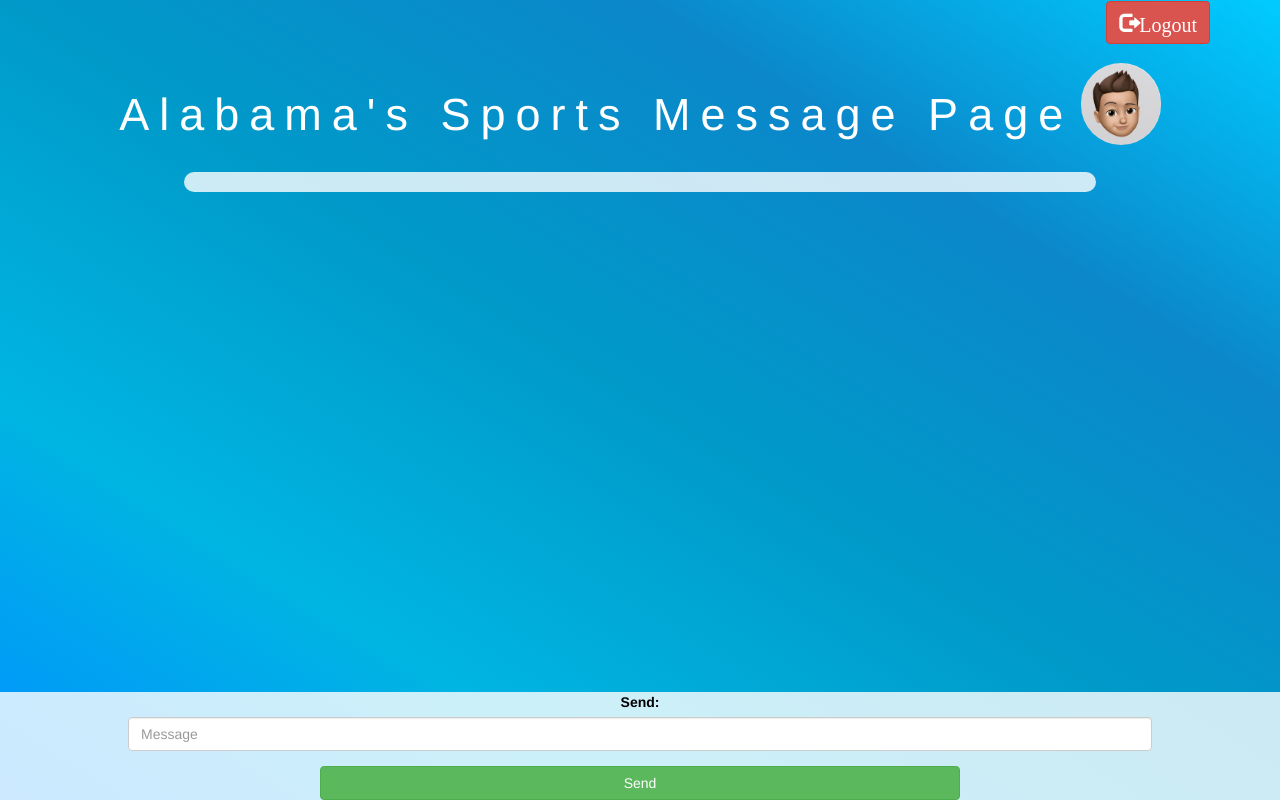
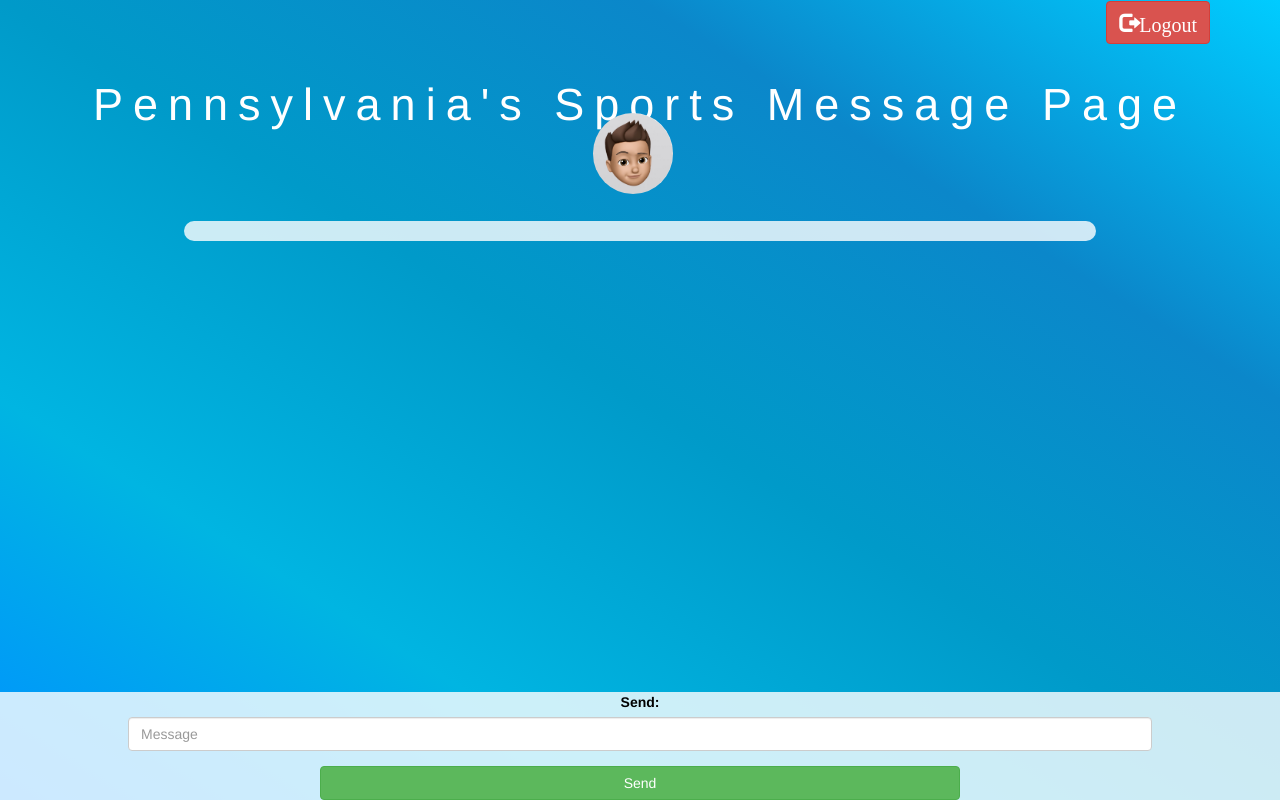
Before and after one commit to krishlala/Meetme, a plain HTML site: page sports_room_penn.html in a window 1280 px wide. Drawn offline with nearby package versions, Linux system fonts and the light colour scheme; no server answers; a web font is replaced by a local one.

Commit message:
Update sports_room_penn.html

```diff
--- a/sports_room_penn.html
+++ b/sports_room_penn.html
@@ -41,7 +41,7 @@
         <button id="logout" onclick="logout();" class="glyphicon glyphicon-log-out btn btn-danger">Logout</button>
         <center>
             <h1 class="header">
-                Alabama's Sports Message Page
+                Pennsylvania's Sports Message Page
                 <sup>
                     <img src="IMG_0043.jpeg">
                 </sup>
```
